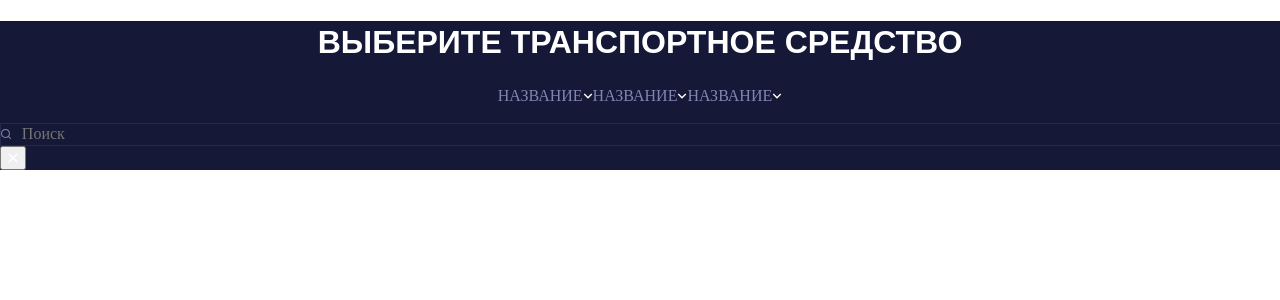
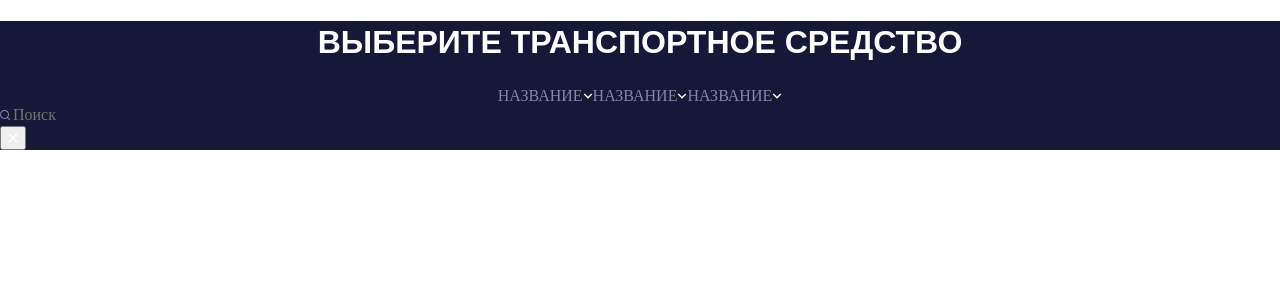
Before and after one commit to Victor-Maznichenko/choice, a Vue app: page /#/ in a window 1280 px wide. Shown: the top 300 px of the page. Built offline with nearby package versions, Linux system fonts and the light colour scheme.

Commit message:
sdfsdfsdf

```diff
--- a/src/assets/sass/_unitExample.sass
+++ b/src/assets/sass/_unitExample.sass
@@ -8,7 +8,7 @@ html
 \:root
     --anchor: 1vw
 
-@media screen and (max-width: 1920px)
+@media screen and (max-width: 1910px)
     \:root
         --anchor: 1.7vh
 
--- a/src/assets/sass/global.sass
+++ b/src/assets/sass/global.sass
@@ -47,11 +47,24 @@ input[type="search"]::-webkit-search-decoration, input[type="search"]::-webkit-s
     justify-content: center
 
 .close-btn
-    border: 1px solid #26294C
-    border-radius: unit(6)
     position: absolute
-    top: 18px
-    right: 18px
+    top: unit(18)
+    right: unit(18)
+    border: none
+    padding: unit(8) unit(8) unit(7)
+    &::before
+        content: ''
+        z-index: -1
+        position: absolute
+        background-color: rgba(18, 20, 52, 0.98)
+        border: unit(1) solid #26294C
+        border-radius: unit(6)
+        transform: skewX(-8deg)
+        width: 100%
+        height: 100%
+        top: 0
+        left: 0
+
     img
-        width: unit(10)
-        height: unit(10)
+        width: unit(12)
+        height: unit(12)
--- a/src/components/Search.vue
+++ b/src/components/Search.vue
@@ -19,13 +19,13 @@ export default {
 .search
     display: block
     width: 100%
-    border: 1px solid #26294C
+    border: unit(1) solid #26294C
     padding: unit(11) unit(12)
     display: flex
     align-items: center
     border-radius: unit(6)
     &__ico
-        margin-right: 8px
+        margin-right: unit(8)
         display: block
 
     &__input
--- /dev/null
+++ b/src/components/Select/SelectItem.vue
@@ -0,0 +1,6 @@
+<template>
+    <div class="select__container-item">
+        <span>Сначала дороже</span>
+        <input type="checkbox">
+    </div>
+</template>
--- a/src/components/Select.vue
+++ b/src/components/Select/index.vue
@@ -1,26 +1,31 @@
 <template>
     <div class="select">
-        <div class="select__top">
+        <div class="select__top" v-on:click="isSelectOpen = !isSelectOpen">
             <span>НАЗВАНИЕ</span>
             <img src="@/assets/images/icons/arrow-bottom.svg" alt="">
         </div>
-        <!-- <div class="select__container">
+        <div class="select__container" v-if="isSelectOpen">
             <div class="select__container-list">
-                <div class="select__container-item">
-                    <span>Сначала дороже</span>
-                    <input type="checkbox" name="" id="">
-                </div>
-                <div class="select__container-item">
-                    <span>Сначала дороже</span>
-                    <input type="checkbox" name="" id="">
-                </div>
+                <SelectItem/>
+                <SelectItem/>
             </div>
-        </div> -->
+        </div>
     </div>
 </template>
 <script>
+import SelectItem from './SelectItem.vue'
+
+
 export default {
-  name: 'SelectBlock'
+  name: 'SelectBlock',
+  components: {
+    SelectItem,
+  },
+  data(){
+    return{
+        isSelectOpen: false
+    }
+  }
 }
 </script>
 <style lang="sass">
@@ -41,6 +46,6 @@ export default {
     &__container
         position: absolute
         background: #191B41
-        box-shadow: 0px 32px 48px rgba(0, 0, 0, 0.12)
-        border-radius: 12px
+        box-shadow: 0 unit(32) unit(32) rgba(0, 0, 0, 0.12)
+        border-radius: unit(12)
 </style>
--- a/src/views/CatalogView.vue
+++ b/src/views/CatalogView.vue
@@ -4,7 +4,6 @@
       <div class="catalog__top">
         <TitleH1 class="catalog__title" />
         <div class="catalog__selects">
-          <!-- Вернуться сюда чуть позже -->
           <Select class="catalog__selects-item" />
           <Select class="catalog__selects-item" />
           <Select class="catalog__selects-item" />
@@ -19,7 +18,7 @@
 </template>
 
 <script>
-import Select from '@/components/Select'
+import Select from '@/components/Select/index'
 import TitleH1 from '@/components/TitleH1'
 import Search from '../components/Search.vue'
 
@@ -62,7 +61,7 @@ export default {
     display: flex
     align-items: center
     justify-content: center
-    margin-bottom: 18px
+    margin-bottom: unit(18)
     &-item+&-item
       margin-left: unit(25)
 </style>
```
Also changed, not shown: 6 other files (tests, documents, lock files or other folders).
